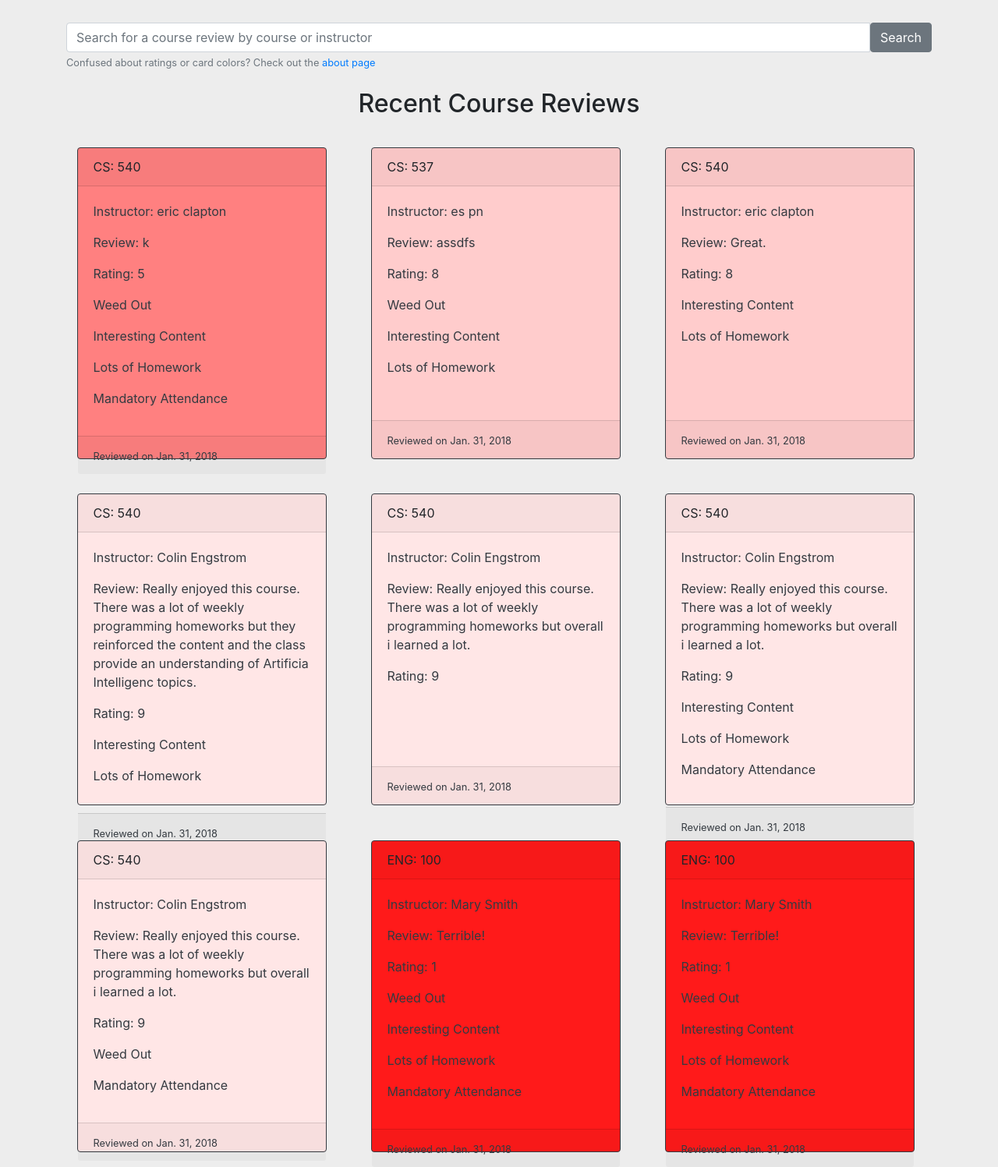
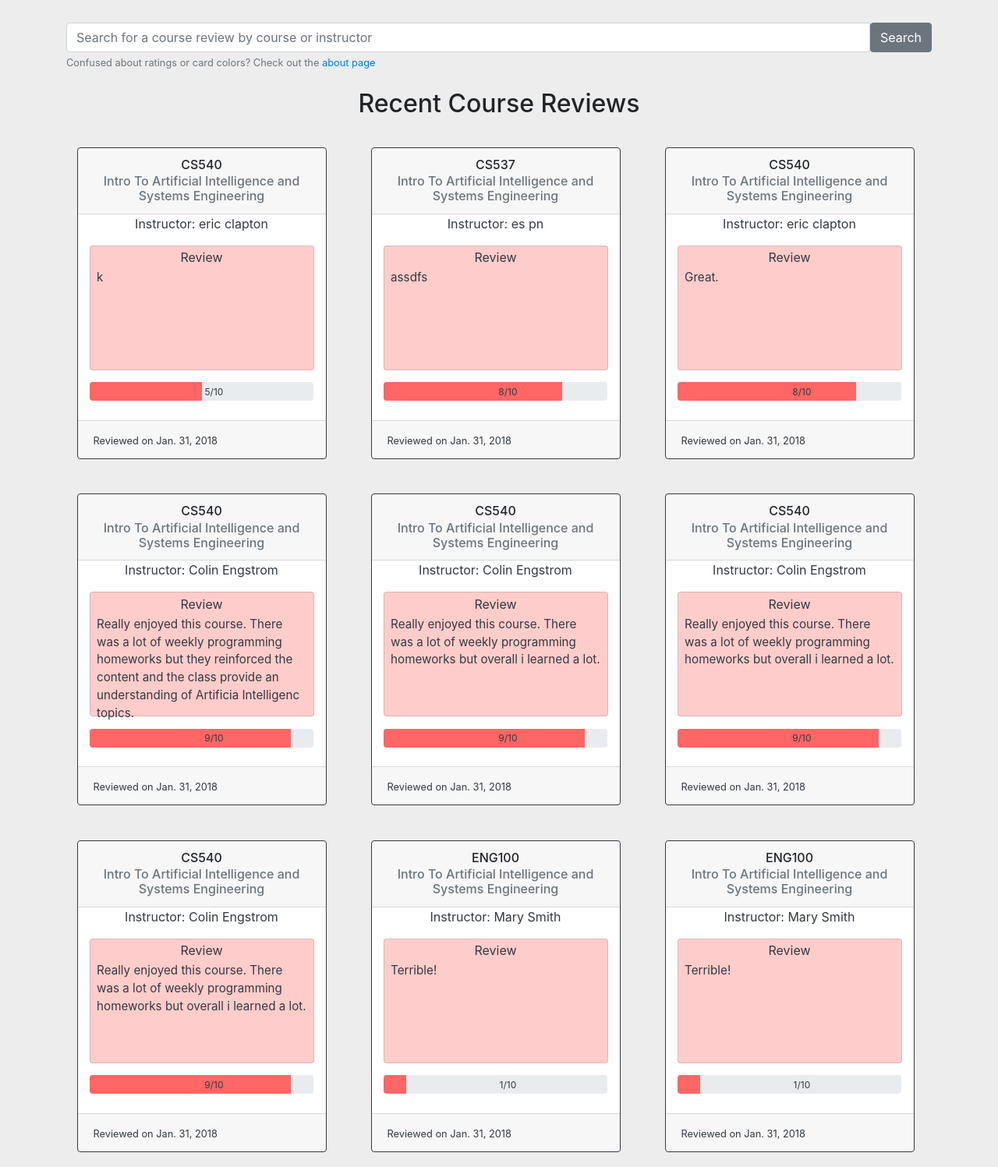
Before and after one commit to ejdweck/rate_courses, a Django app: page / in a window 1280 px wide. Shown: the part 153-1650 px from the top of the page at 78% size. Run offline with Django 3.2, Linux system fonts and the light colour scheme; data comes from the database, SQL or seed files in the repository; both versions use the stored data as it was after the commit; some libraries are stand-ins or nearby versions.

Commit message:
retooling card layout WIP

```diff
--- a/course/forms.py
+++ b/course/forms.py
@@ -45,7 +45,6 @@ class AddCourseReviewForm(forms.Form):
         required = False,
         label = 'mandatoryAttendance',
         initial = 0,
-        widget=forms.HiddenInput()
     )
 
     review = forms.CharField(
--- a/course/models.py
+++ b/course/models.py
@@ -35,6 +35,14 @@ class CourseReviewTag(models.Model):
 	lotsOfHomework = models.IntegerField()
 	mandatoryAttendance = models.IntegerField()
 
+class CourseTag(models.Model):
+	courseTagId = models.AutoField(primary_key=True)
+	weedOutCourse = models.IntegerField()
+	interestingContent = models.IntegerField()
+	lotsOfHomework = models.IntegerField()
+	mandatoryAttendance = models.IntegerField()
+
+
 class CourseReview(models.Model):
 	courseDepartment = models.CharField(max_length=3)
 	courseNumber = models.CharField(max_length=3)
@@ -45,3 +53,6 @@ class CourseReview(models.Model):
 	review = models.CharField(max_length=50)
 	rating = models.IntegerField()
 	reviewDate = models.DateField()
+
+	def rating_percentage(self):
+	   	return self.rating * 10
--- a/static/css/main.css
+++ b/static/css/main.css
@@ -1,13 +1,65 @@
 
+/* Center all headers for ease of use*/
 h1, h2, h3, h4, h5, h6 {
 	text-align: center;
 }
+
+/* rules for cards & elements within cards */
 #card_box {
 	min-width: 20rem;
 	max-width: 20rem;
 	min-height: 25rem;
 	max-height: 25rem;
 	margin: 2.5% 2.5% 2.5% 2.5%;
+}
+
+.card-title {
+	font-size: 0.85em;
+}
+
+.card-text {
+	text-align: center;
+}
+
+.review-title {
+	margin-top: 1%;
+	margin-bottom: 1%;
+	text-align: center;
+}
+
+.review-text {
+	text-align: left;
+	margin-left: 3%;
+	margin-right: 3%;
+	font-size: .95em;
+}
+
+.card-body {
+	padding: 0;
+}
+
+.progress {
+	height: 1.5rem;
+    margin: 5% 5% 2.5% 5%;
+}
+
+.progress-bar {
+	background-color: #ff6666;
+}
+
+.progress span {
+    position: absolute;
+    display: flex;
+    width: 100%;
+    justify-content: center;
+    align-items: center;
+    margin-top: 1%;
+}
+
+.review-card {
+    min-height: 10rem;
+    max-height: 10rem;
+	background-color: #ffcccc;
 }
 
 .homepage-text {
@@ -58,6 +110,7 @@ body .ui-autocomplete .ui-menu-item .ui-state-focus {
 }
 
 /* colors for cards css */
+/*
 .color10 {
 	background-color: #ffffff;
 }
@@ -101,7 +154,7 @@ body .ui-autocomplete .ui-menu-item .ui-state-focus {
 .color0 {
 	background-color: #ff0000;
 }
-
+*/
 .body {
 	background-color: grey;
 }
@@ -123,3 +176,7 @@ body {
 #login-register-links {
 	text-align: center;
 }
+
+#course-tag {
+	margin: 1% 1% 1% 1%;
+}
--- a/templates/homepage.html
+++ b/templates/homepage.html
@@ -26,23 +26,37 @@
 	<div class="card-deck">
 	{% for course in course_reviews %}
 	    <div class="card border-dark mb-3 color{{course.rating}}" id="card_box">
-	    	<div class="card-header">{{course.courseDepartment}}: {{course.courseNumber}}</div>
+	    	<div class="card-header">
+		    	    <h6 >{{course.courseDepartment}}{{course.courseNumber}}</h6>
+					<h6 class="card-subtitle text-muted">Intro To Artificial Intelligence and Systems Engineering</h6>
+	    	</div>
 		    <div class="card-body text-dark">
 		        <p class="card-text">Instructor: {{course.instructorId.firstName}} {{course.instructorId.lastName}}</p>
-		        <p class="card-text">Review: {{course.review}}</p>
-		        <p id="cardRating" class="card-text">Rating: {{course.rating}}</p>
+		        <div class="card review-card">
+			        <p class="review-title">Review</p>
+			        <p class="review-text">{{course.review}}</p>
+		        </div>
+		        <!--
+		        <div class="course-tags">
 			        {% if course.courseReviewTagId.weedOutCourse == 1 %}
-		        	<p> Weed Out <p>
+			        	<button class="btn btn-outline-danger btn-sm " id="course-tag">Weed Out</button>
 			        {% endif %}
 					{% if course.courseReviewTagId.interestingContent == 1 %}
-		        	<p> Interesting Content <p>
+			        	<button class="btn btn-outline-primary btn-sm " id="course-tag">Interesting Content</button>
 			        {% endif %}
 			        {% if course.courseReviewTagId.lotsOfHomework == 1 %}
-		        	<p> Lots of Homework <p>
+			        	<button class="btn btn-outline-warning btn-sm " id="course-tag">Lots of Homework</button>
 			        {% endif %}
 					{% if course.courseReviewTagId.mandatoryAttendance == 1 %}
-		        	<p> Mandatory Attendance <p>
+			        	<button class="btn btn-outline-info btn-sm " id="course-tag"> Mandatory Attendance </button>
 			        {% endif %}
+		    	</div>
+		    -->
+		    	<div class="progress">
+					<div class="progress-bar" role="progressbar" style="width: {{course.rating_percentage}}%;" aria-valuenow="" aria-valuemin="0" aria-valuemax="10">
+					</div>
+					<span>{{course.rating}}/10</span>
+			    </div>
 		    </div>
 		    <div class="card-footer">
 		      <small class="text-dark">Reviewed on {{course.reviewDate}}</small>
```
Also changed, not shown: templates/courses.html (+19 -0 lines), data.db. Lines whose indentation alone changed are shown as unchanged.
